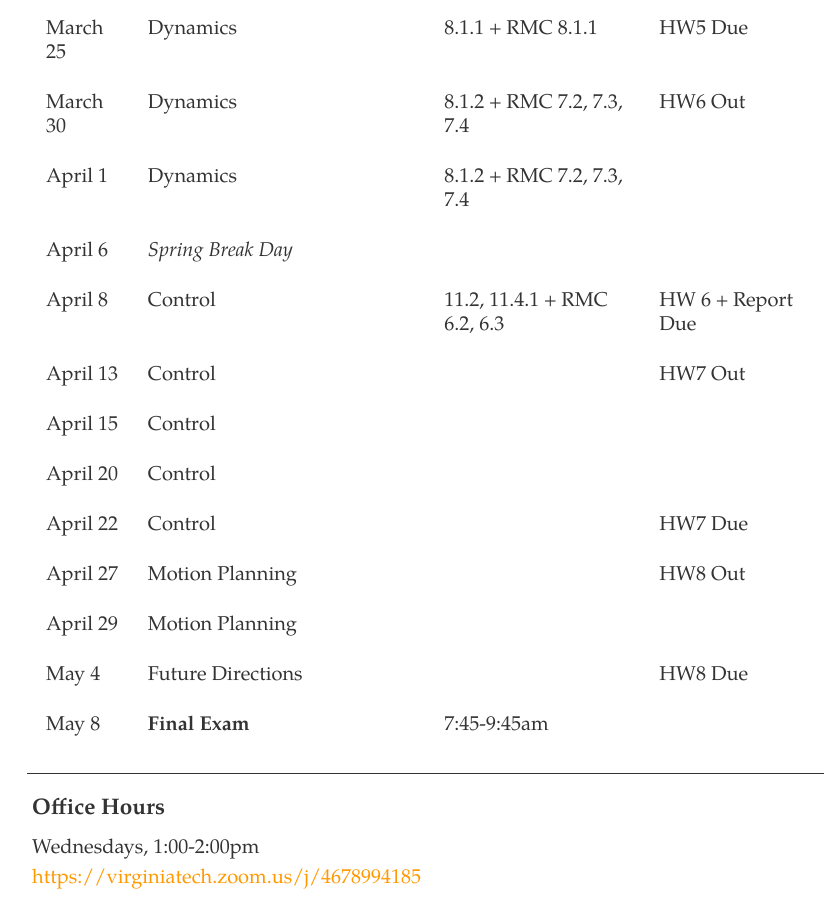
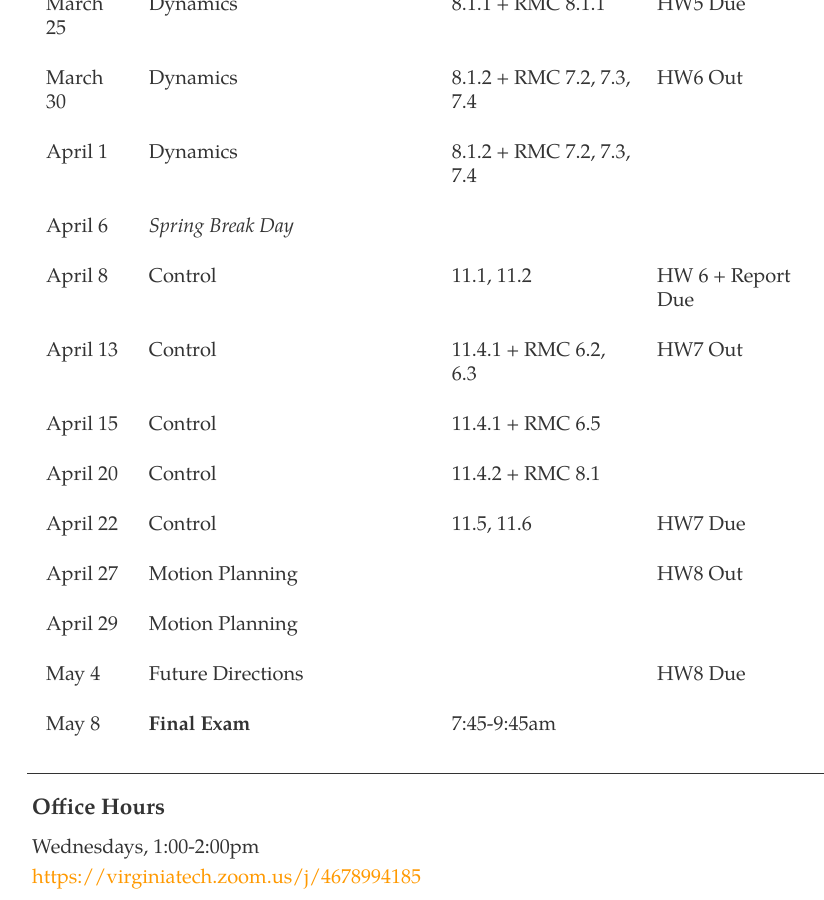
Before and after one commit to dylan-losey/dylan-losey.github.io, a Jekyll site: the page built from me4524.html, in a window 1280 px wide and 900 px high, scrolled down 3051 px. Shown: the whole window, without its empty margins (208-1032 px from the left). Built offline with Jekyll 4.4.1, drawn with Linux system fonts in a browser that asks for light colours; nearby versions of some CDN libraries.

Commit message:
schedule

```diff
--- a/me4524.html
+++ b/me4524.html
@@ -265,31 +265,31 @@ tags: me4524
     <tr>
       <td>April 8</td>
       <td>Control</td>
-      <td>11.2, 11.4.1 + RMC 6.2, 6.3</td>
+      <td>11.1, 11.2</td>
       <td>HW 6 + Report Due</td>
     </tr>
     <tr>
       <td>April 13</td>
       <td>Control</td>
-      <td></td>
+      <td>11.4.1 + RMC 6.2, 6.3</td>
       <td>HW7 Out</td>
     </tr>
     <tr>
       <td>April 15</td>
       <td>Control</td>
-      <td></td>
+      <td>11.4.1 + RMC 6.5</td>
       <td></td>
     </tr>
     <tr>
       <td>April 20</td>
       <td>Control</td>
-      <td></td>
+      <td>11.4.2 + RMC 8.1</td>
       <td></td>
     </tr>
     <tr>
       <td>April 22</td>
       <td>Control</td>
-      <td></td>
+      <td>11.5, 11.6</td>
       <td>HW7 Due</td>
     </tr>
     <tr>
```
Also changed, not shown: Gemfile.lock.
